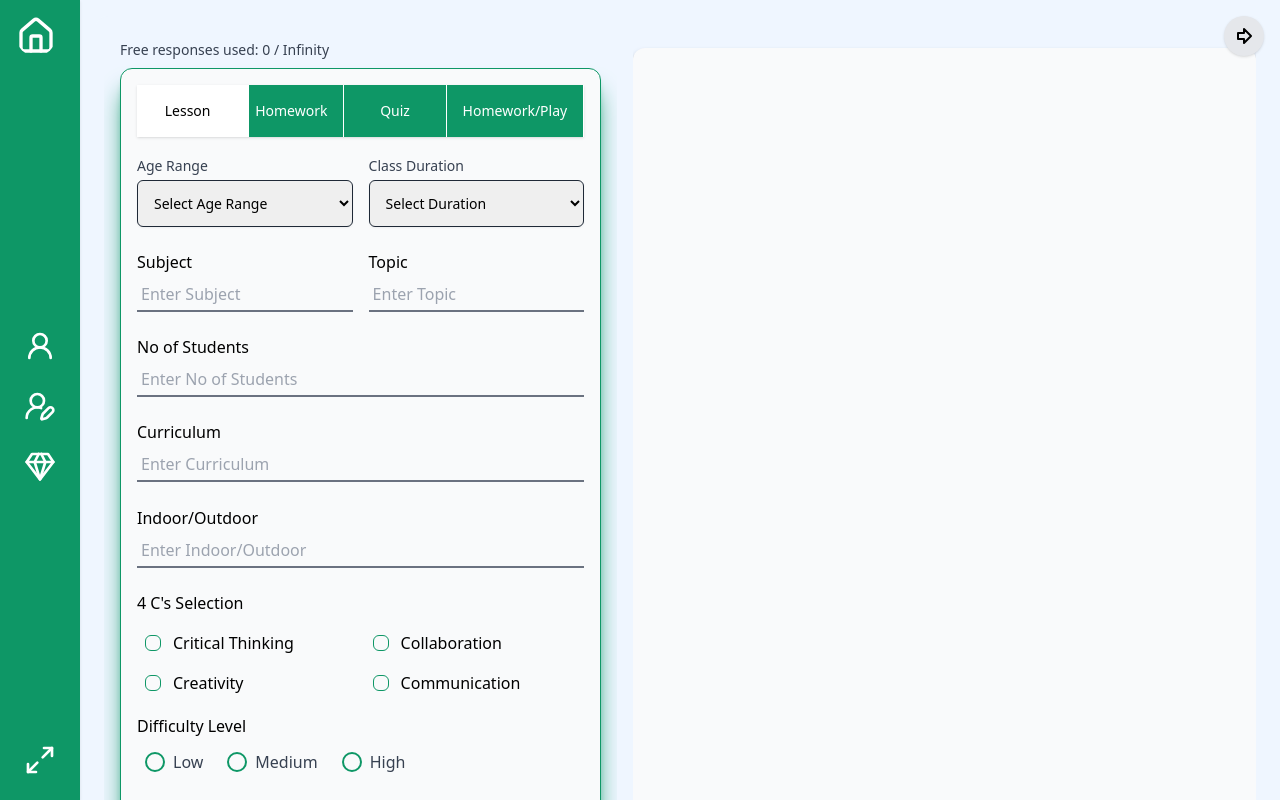
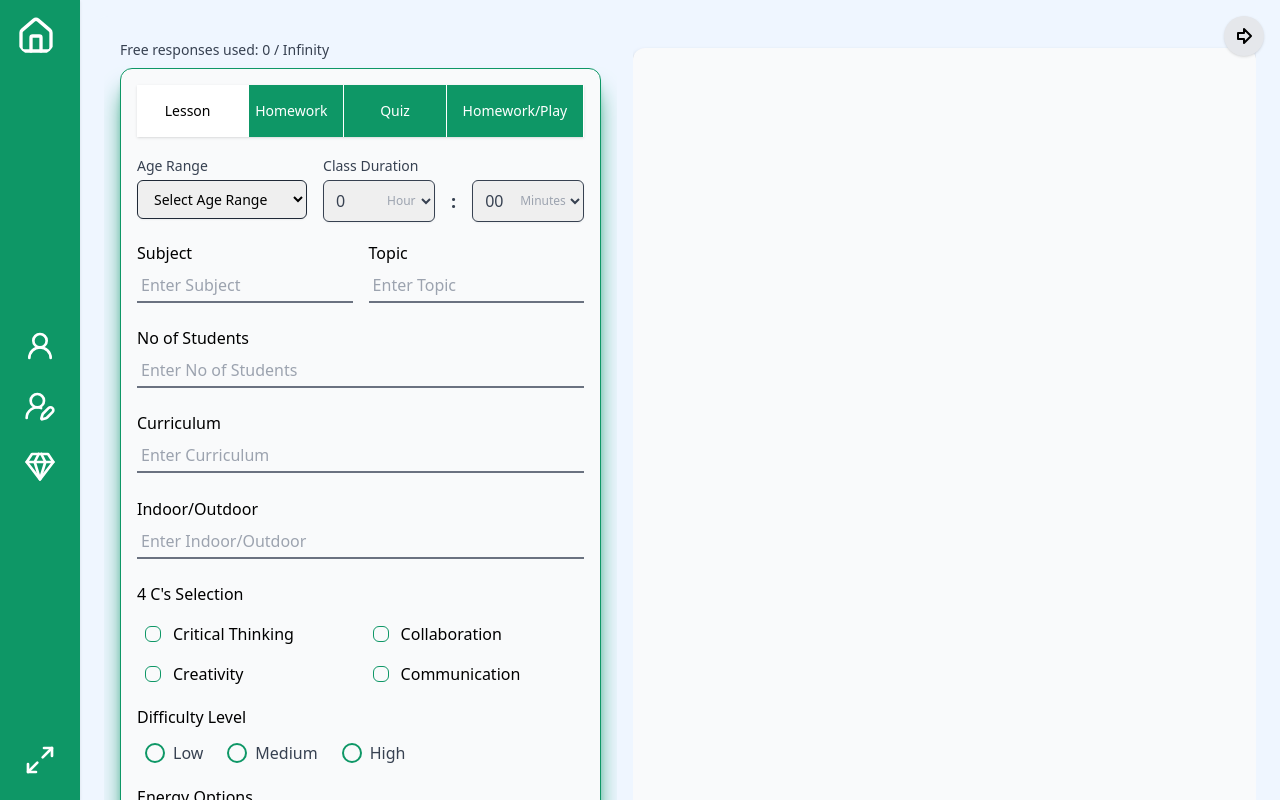
Before and after one commit to hammadyounas/lesson_app, a Next.js app: page /freePrompts in a window 1280 px wide. Shown: the top 800 px of the page. Built offline with nearby package versions, Linux system fonts and the light colour scheme; what tailwindcss-animated would draw is missing.

Commit message:
Update Form.jsx

```diff
--- a/components/Form.jsx
+++ b/components/Form.jsx
@@ -53,17 +53,15 @@ const FormComponent = ({
 
   // Yup validation schema
   const validationSchema = Yup.object().shape({
-    age: Yup.number()
-      .required("Age is required.")
-      .positive("Age must be a positive number.")
-      .max(100, "Enter a valid age."),
+    age: Yup.string()
+      .required("Age is required."),
     duration: Yup.number()
       .required("Class duration is required.")
       .positive("Duration must be a positive number."),
     curriculum: Yup.string().required("Curriculum is required."),
     topic: Yup.string().required("Topic is required."),
-    subject: Yup.string().required("Indoor/Outdoor is required."),
-    indoorOutdoor: Yup.string().required("Subject is required."),
+    subject: Yup.string().required("Subject is required."),
+    indoorOutdoor: Yup.string().required(" indoorOutdoor is required."),
     additional: Yup.string().max(
       maxLength,
       `Exceeded max length of ${maxLength} characters.`
@@ -83,6 +81,7 @@ const FormComponent = ({
       enableReinitialize
       validationSchema={validationSchema}
       onSubmit={async (values) => {
+        console.log("Selected Duration (in minutes):", values.duration);
         if (freeResponseCount >= FREE_RESPONSE_LIMIT) {
           // Show modal when the limit is reached
           setShowLimitModal(true); // This should be a state variable for the modal
@@ -164,72 +163,123 @@ const FormComponent = ({
 
 
           {/* Age and Class Duration Inputs */}
-          <div className="flex flex-col md:flex-row w-full gap-4 mb-4">
+          <div className="flex flex-col md:flex-row w-full gap-4 mb-3 ">
             {/* Age Dropdown */}
-            <div className="flex-1">
-              <label htmlFor="age" className="block text-sm font-medium text-gray-700">
+            <div className="flex-1 ">
+              <label htmlFor="age" className="block text-sm font-medium  text-gray-700">
                 Age Range
               </label>
               <select
                 id="age"
                 value={values.age}
                 onChange={(e) => setFieldValue("age", e.target.value)}
-                className="mt-1 block w-full px-3 py-3 border border-l-7 border-gray-800 rounded-md shadow-sm focus:outline-none focus:ring-primary focus:border-primary sm:text-sm"
+                className="mt-1 block w-full px-3 py-2  border border-l-7  border-gray-800 rounded-md shadow-sm focus:outline-none focus:ring-primary focus:border-primary sm:text-sm"
               >
                 <option value="">Select Age Range</option>
-                <option value="3">0-10</option>
-                <option value="13">11-20</option>
-                <option value="23">21-30</option>
-                <option value="33">31-40</option>
-                <option value="43">41-50</option>
-                <option value="53">51-60</option>
-                <option value="63">61-70</option>
-                <option value="73">71-80</option>
-                <option value="83">81-90</option>
-                <option value="93">91-100</option>
+                <option value="0-6">0-6</option>
+                <option value="7-12">7-12</option>
+                <option value="13-17">13-17</option>
+                <option value="18-64">18-64</option>
+                <option value="65+">65+</option>
 
                 {/* Add more ranges as needed */}
               </select>
-              {touched.age && errors.age && <div className="text-red-600 text-sm">{errors.age}</div>}
+              {touched.age && errors.age && <div className="text-red-600  mt-1 text-sm">{errors.age}</div>}
             </div>
 
 
 
             {/* Duration Dropdown */}
             <div className="flex-1">
-              <label htmlFor="duration" className="block text-sm font-medium text-gray-700">
+              <label htmlFor="age" className="block text-sm font-medium  text-gray-700">
                 Class Duration
               </label>
-              <select
-                id="duration"
-                value={values.duration}
-                onChange={(e) => setFieldValue("duration", e.target.value)}
-                className="mt-1 block w-full px-3 py-3 border border-gray-800  rounded-md shadow-sm focus:outline-none focus:ring-primary focus:border-primary sm:text-sm"
-              >
-                <option value="">Select Duration</option>
-                <option value="0.25">15 min</option>
-                <option value="0.5">30 min</option>
-                <option value="0.75">45 min</option>
-                <option value="1">1 hour</option>
-                <option value="1.25">1 hour 15 min</option>
-                <option value="1.5">1 hour 30 min</option>
-                <option value="1.75">1 hour 45 min</option>
-                <option value="2">2 hours</option>
-                <option value="2.25">2 hours 15 min</option>
-                <option value="2.5">2 hours 30 min</option>
-                <option value="2.75">2 hours 45 min</option>
-                <option value="3">3 hours</option>
-                <option value="3.25">3 hours 15 min</option>
-                <option value="3.5">3 hours 30 min</option>
-                <option value="3.75">3 hours 45 min</option>
-                <option value="4">4 hours</option>
-                <option value="4.25">4 hours 15 min</option>
-                <option value="4.5">4 hours 30 min</option>
-                <option value="4.75">4 hours 45 min</option>
-                <option value="5">5 hours</option>
-              </select>
-              {touched.duration && errors.duration && <div className="text-red-600 text-sm">{errors.duration}</div>}
+              {/* Custom Duration Selector */}
+              <div className="flex items-center space-x-4  mt-1">
+                {/* Hours Dropdown */}
+                <div className="relative w-28   ">
+
+
+
+                  <select
+                    value={values.hours || 0}
+
+                    onChange={(e) => {
+                      const selectedHours = Number(e.target.value);
+                      setFieldValue("hours", selectedHours);
+
+                      // Calculate total duration in minutes: hours * 60 + minutes
+                      const selectedMinutes = values.minutes || 0;  // Ensure minutes are a number
+                      const totalMinutes = selectedHours * 60 + selectedMinutes;
+
+                      setFieldValue("duration", totalMinutes); // Store as number
+                    }}
+
+                    className="block w-full border border-gray-700 rounded-md shadow-sm px-2 py-2 focus:ring-primary focus:border-primary text-gray-700"
+                  >
+                    {[...Array(6)].map((_, i) => (
+                      <option key={i} value={i}>
+                        {i}
+
+                      </option>
+
+
+                    ))}
+                  </select>
+                  <span className="absolute top-1/2  left-16 transform -translate-y-1/2 text-xs text-gray-400 pointer-events-none">
+                    Hour
+                  </span>
+                </div>
+
+                {/* Separator */}
+                <span className="text-lg font-semibold  text-gray-700">:</span>
+
+                {/* Minutes Dropdown */}
+                <div className="relative w-28">
+
+                  <select
+                    value={values.minutes || 0}
+                    onChange={(e) => {
+                      const selectedMinutes = Number(e.target.value);
+                      setFieldValue("minutes", selectedMinutes);
+
+                      // Calculate total duration in minutes: hours * 60 + minutes
+                      const selectedHours = values.hours || 0;  // Ensure hours are a number
+                      const totalMinutes = selectedHours * 60 + selectedMinutes;
+
+                      setFieldValue("duration", totalMinutes); // Store as number
+                    }}
+                    className="block w-full border border-gray-700 rounded-md shadow-sm px-2 py-2 focus:ring-primary focus:border-primary text-gray-700"
+                  >
+                    {/* Dynamically generate minute options */}
+                    {values.hours > 0
+                      ? [0, 15, 30, 45, 59].map((minute) => (
+                        <option key={minute} value={minute}>
+                          {minute < 10 ? `0${minute}` : minute}
+                        </option>
+                      ))
+                      : [0, 15, 30, 45].map((minute) => (
+                        <option key={minute} value={minute}>
+                          {minute < 10 ? `0${minute}` : minute}
+                        </option>
+                      ))}
+                  </select>
+                  <span className="absolute top-1/2  left-12 transform -translate-y-1/2 text-xs text-gray-400 pointer-events-none">
+                    Minutes
+                  </span>
+
+                </div>
+              </div>
+
+
+
+              {/* Error Messages */}
+              {touched.duration && errors.duration && (
+                <p className="text-red-600 text-sm ">{errors.duration}</p>
+              )}
             </div>
+
+
           </div>
 
           {/* Subject and Topic Inputs */}
@@ -368,6 +418,7 @@ const FormComponent = ({
               type="submit"
               className={`bg-primary p-3 flex items-center justify-center w-full text-white rounded-xl hover:bg-green-700 `}
               disabled={isLoading}
+              onClick={() => console.log(`Value is ${values.duration}`)} // Log the value of duration
             >
               {isLoading ? (
                 <div className="loader animate-spin rounded-full h-5 w-5 border-t-2 border-b-2 border-white"></div>
@@ -375,6 +426,7 @@ const FormComponent = ({
                 "Generate"
               )}
             </button>
+
           </div>
         </Form>
       )}
```
